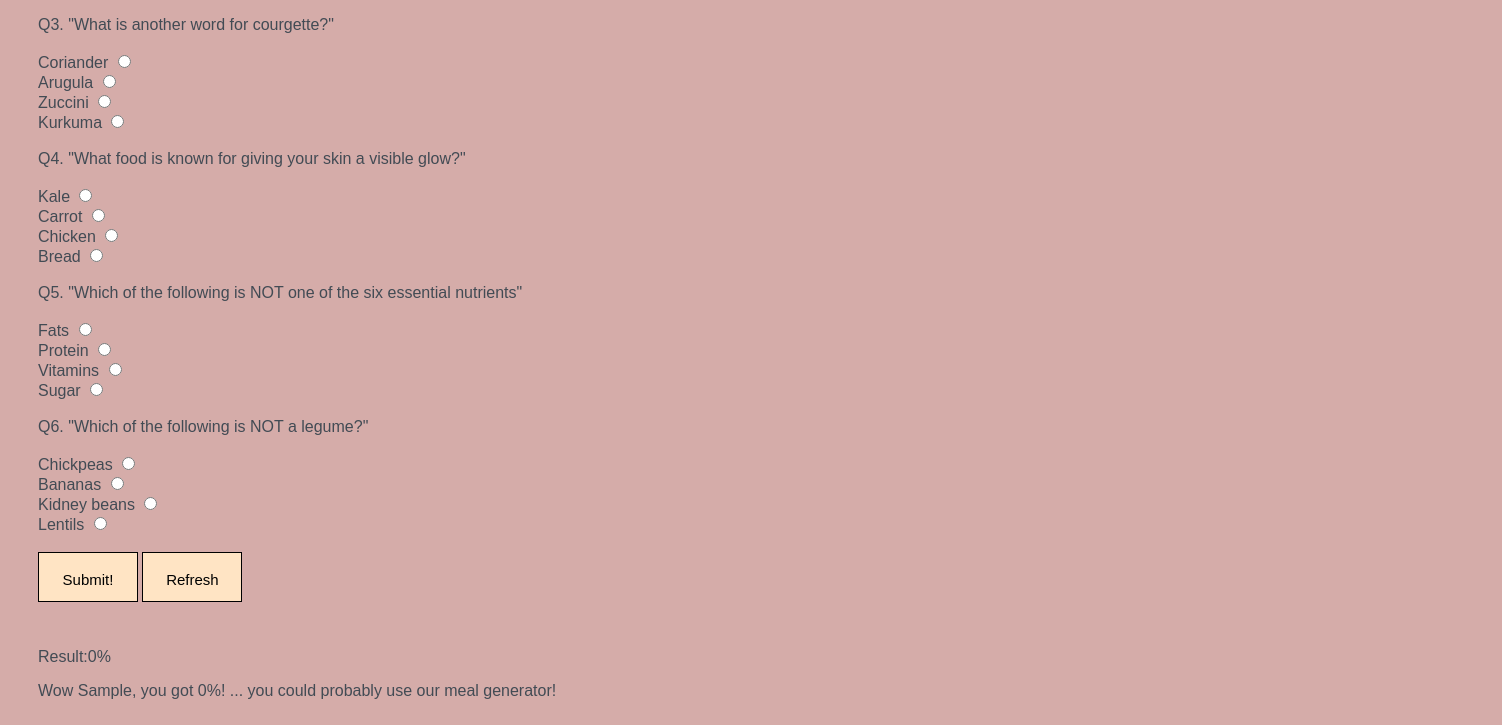
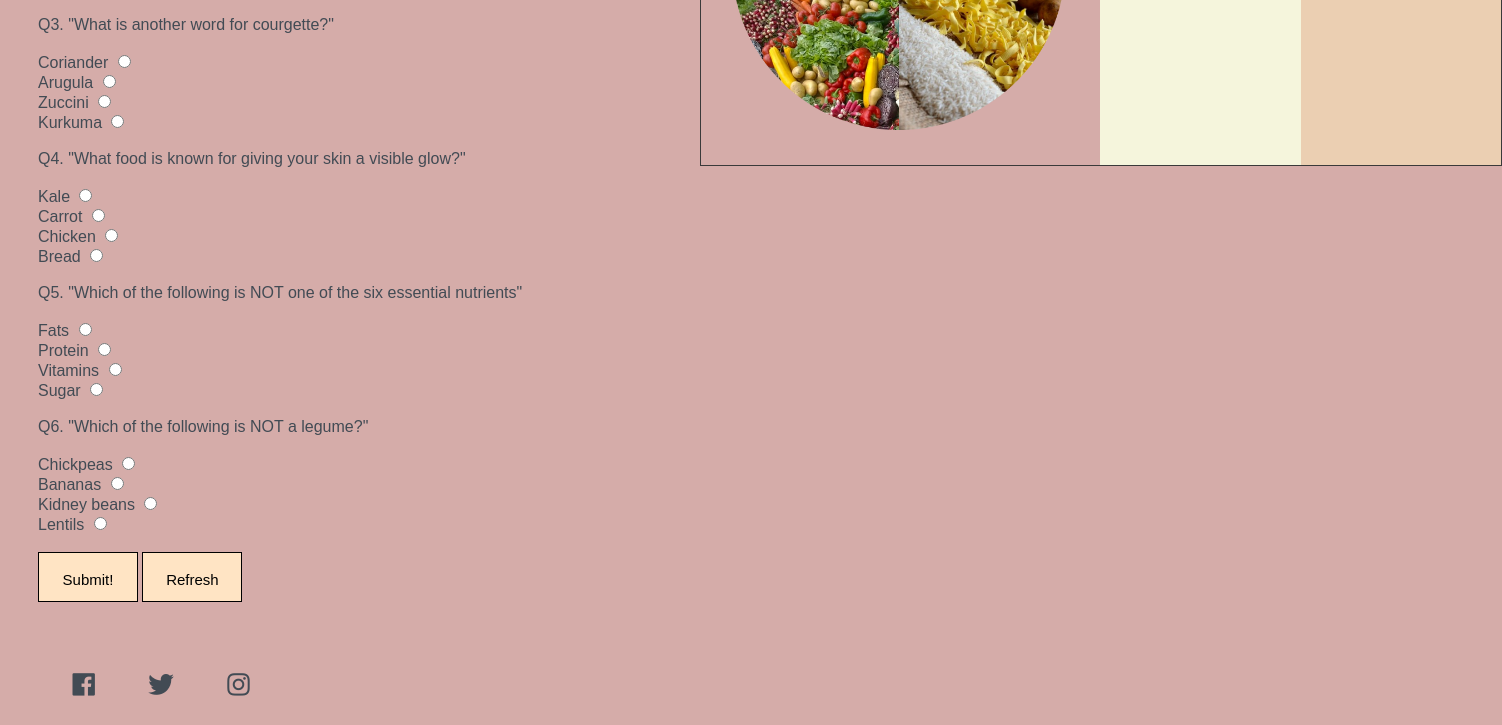
Before and after one commit to rocrill/meal-generator, a plain HTML site: page quiz.html in a window 1280 px wide. Both pictures are taken after typing "Sample" into the empty fields and a click on the button "Submit!". Shown: the part 436-1161 px from the top of the page, 1502 px wide, since content can reach past the window. Drawn offline with Linux system fonts and the light colour scheme; a web font is replaced by a local one.

Commit message:
Add images to quiz result message function. Update result image and message styling

```diff
--- a/assets/css/style.css
+++ b/assets/css/style.css
@@ -10,6 +10,7 @@ body {
 
 }
 
+/* */
 #veg-portion {
   width: 300px;
   height: 600px;
@@ -164,21 +165,42 @@ body {
   color: #424B54;
 }
 
-/* Result and message on Quiz page
+/*Result and message on Quiz page*/
 #result-and-message {
   font-size: 20px;
   color: #3a3a3a;
   background-color: #EBCFB2;
-  position: absolute;
-  right:600px;
-  bottom:60px;
   text-align:center;
   border: 1px solid;
-  width:400px;
-  height:100px;
+
 
 }
-*/
+
+#result-and-message-container{
+  position: absolute;
+  left:700px;
+  top:200px;
+  font-size: 20px;
+  color: #3a3a3a;
+  background-color: #EBCFB2;
+  text-align:center;
+  border: 1px solid;
+  width:800px;
+  height:400px;
+  display:none;
+
+
+}
+#result-image {
+  background-image: url('../images/nutritionist.jpg');
+  background-color:red;
+  width:600px;
+  height: 400px;
+  background-size: contain;
+  background-repeat: no-repeat;
+  float:left;
+
+}
 
 /* Mobile media query */
 
--- a/assets/js/quiz.js
+++ b/assets/js/quiz.js
@@ -29,12 +29,21 @@ function calculateScore() {
   /* Score determines result message */
   if (scorePercent>=90) {
     document.getElementById("result-message").innerHTML = `Congrats ${fName}, you got ${scorePercent}%! You must be a qualified nutritionist!`;
+    document.getElementById("result-image").style.backgroundImage = "url('./assets/images/nutritionist.jpg')";
+    document.getElementById("result-and-message-container").style.display= "block";
   } else if (scorePercent>=60) {
     document.getElementById("result-message").innerHTML = `Nice work ${fName}! You got ${scorePercent}%! :)`;
+    document.getElementById("result-image").style.backgroundImage = "url('./assets/images/nice-work.jpg')";
+    document.getElementById("result-and-message-container").style.display= "block";
   } else if (scorePercent>=30) {
     document.getElementById("result-message").innerHTML = `Hmm, you got ${scorePercent}% ${fName}! ... your nutritional knowledge could be worse, but you should still probably give our meal generator a go!`;
+    document.getElementById("result-image").style.backgroundImage = "url('./assets/images/just-ok.jpg')";
+    document.getElementById("result-and-message-container").style.display= "block";
   } else {
     document.getElementById("result-message").innerHTML = `Wow ${fName}, you got ${scorePercent}%! ... you could probably use our meal generator!`;
+    document.getElementById("result-image").style.backgroundImage = "url('./assets/images/bad-score.jpg')";
+    document.getElementById("result-image").style.backgroundColor = 'beige';
+    document.getElementById("result-and-message-container").style.display= "block";
   }
 }
 
@@ -46,5 +55,6 @@ function refreshPage() {
   }
   document.getElementById("result-message").innerHTML = "";
   document.getElementById("quiz-result").innerHTML = "";
+  document.getElementById("result-and-message-container").style.display= "none";
 
 }
--- a/quiz.html
+++ b/quiz.html
@@ -31,7 +31,7 @@
     <div id="quiz-area">
 
     <div id ="input-section">
-       <input type="text" id="input_id" value="" placeholder="Enter first name">
+       <input required type="text" id="input_id" value="" placeholder="Enter first name">
     </div>
 
    <div id="question-one">
@@ -137,11 +137,14 @@
             Refresh</button>
    </div>
    <div id=result-and-message-container>
-   <div id=result-and-message>
-   <p id="quiz-result"></p>
-   <p id="result-message"></p>
-   </div>
-   </div>
+        <div id="result-image"></div>
+        <div id=result-and-message>
+            outside ps
+            <p id="quiz-result">result pertentage here</p>
+            <p id="result-message">testing result messge</p>
+
+        </div>
+        </div>
    </div>
 
 
```
Also changed, not shown: assets/images/bad-score.jpg (added), assets/images/just-ok.jpg (added), assets/images/nice-work.jpg (added), assets/images/nutritionist.jpg (added).
